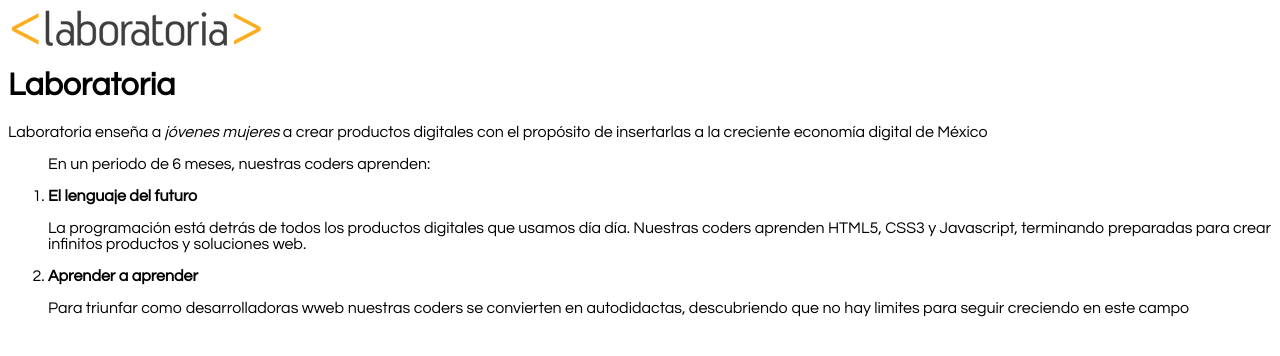
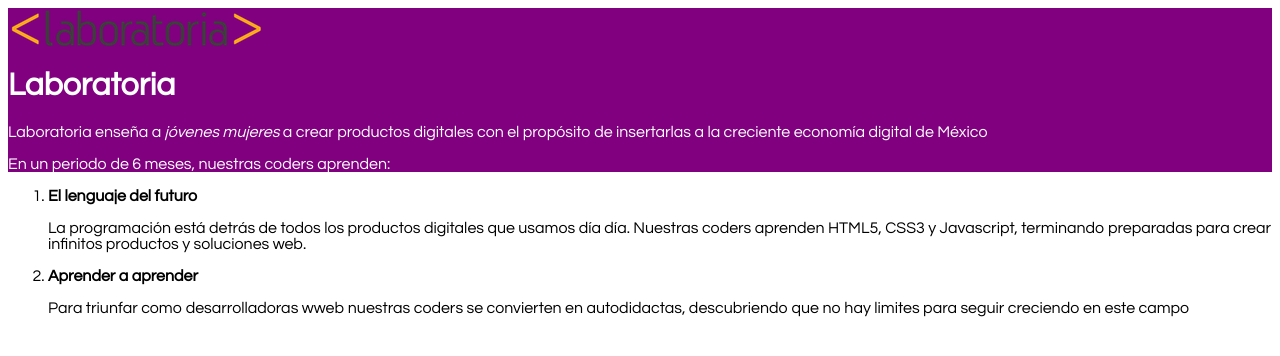
Before and after one commit to KarenHeredia89/ViendoCajas, a plain HTML site: page index.html in a window 1280 px wide. Drawn offline with Linux system fonts and the light colour scheme; files whose address does not match are found by name.

Commit message:
Replica Proyecto

```diff
--- a/index.html
+++ b/index.html
@@ -5,10 +5,13 @@
 	<title>Viendo Cajas</title>
 </head>
 <body style="font-family: Century Gothic">
-	<img src="C:\Users\Karen C\Desktop\karen cruz\viendocajas\logo.png"/>
-	<h1>Laboratoria</h1>
-	<p>Laboratoria enseña a <em>jóvenes mujeres</em> a crear productos digitales con el propósito de insertarlas a la creciente economía digital de México</p>
-	<ol><p>En un periodo de 6 meses, nuestras coders aprenden:</p>
+	<div style="background: purple; color: white">
+		<img src="logo.png"/>
+		<h1>Laboratoria</h1>
+		<p>Laboratoria enseña a <em>jóvenes mujeres</em> a crear productos digitales con el propósito de insertarlas a la creciente economía digital de México</p>
+		<p>En un periodo de 6 meses, nuestras coders aprenden:</p>
+	</div>
+	<ol>
 		<li><strong>El lenguaje del futuro</strong></li>
 			<p>La programación está detrás de todos los productos digitales que usamos día día. Nuestras coders aprenden HTML5, CSS3 y Javascript, terminando preparadas para crear infinitos productos y soluciones web.</p>
 		<li><strong>Aprender a aprender</strong></li>
```
